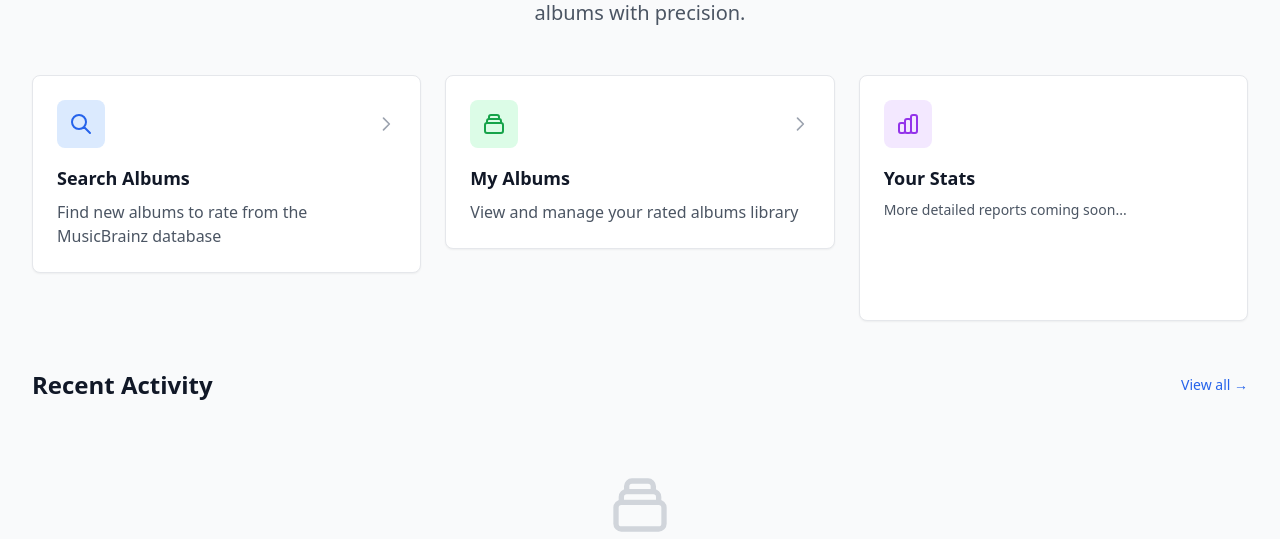
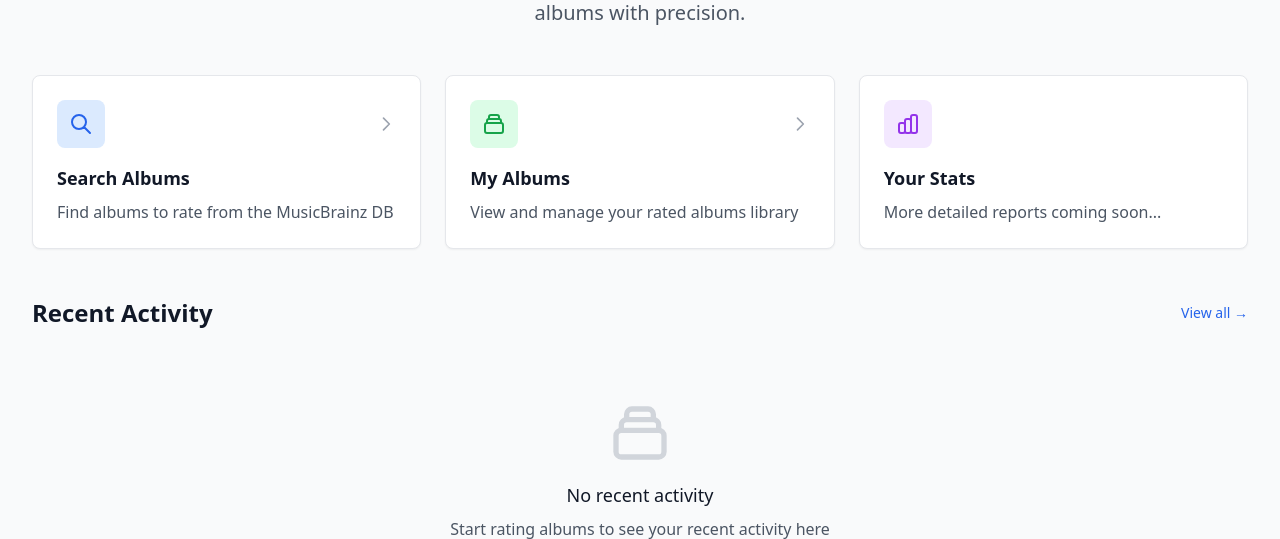
Before and after one commit to trevordavies095/Tracklist, a FastAPI app: page / in a window 1280 px wide. Shown: the part 182-721 px from the top of the page. Run offline with FastAPI, Linux system fonts and the light colour scheme; data that the repository does not hold is empty; some libraries are stand-ins or nearby versions.

Commit message:
Cleaned up index cards

```diff
--- a/templates/index.html
+++ b/templates/index.html
@@ -30,7 +30,7 @@
                     </svg>
                 </div>
                 <h3 class="text-lg font-semibold text-gray-900 mb-2">Search Albums</h3>
-                <p class="text-gray-600">Find new albums to rate from the MusicBrainz database</p>
+                <p class="text-gray-600">Find albums to rate from the MusicBrainz DB</p>
             </div>
         </a>
 
@@ -63,16 +63,7 @@
                     </div>
                 </div>
                 <h3 class="text-lg font-semibold text-gray-900 mb-2">Your Stats</h3>
-                <div class="text-gray-600">
-                    <p class="text-sm mb-3">More detailed reports coming soon...</p>
-                    <div id="user-stats">
-                        <!-- Stats will be loaded via HTMX -->
-                        <div class="space-y-2">
-                            <div class="loading-skeleton h-4 w-24"></div>
-                            <div class="loading-skeleton h-4 w-20"></div>
-                            <div class="loading-skeleton h-4 w-28"></div>
-                        </div>
-                    </div>
+                <p class="text-gray-600">More detailed reports coming soon...</p>
                 </div>
             </div>
         </div>
```
